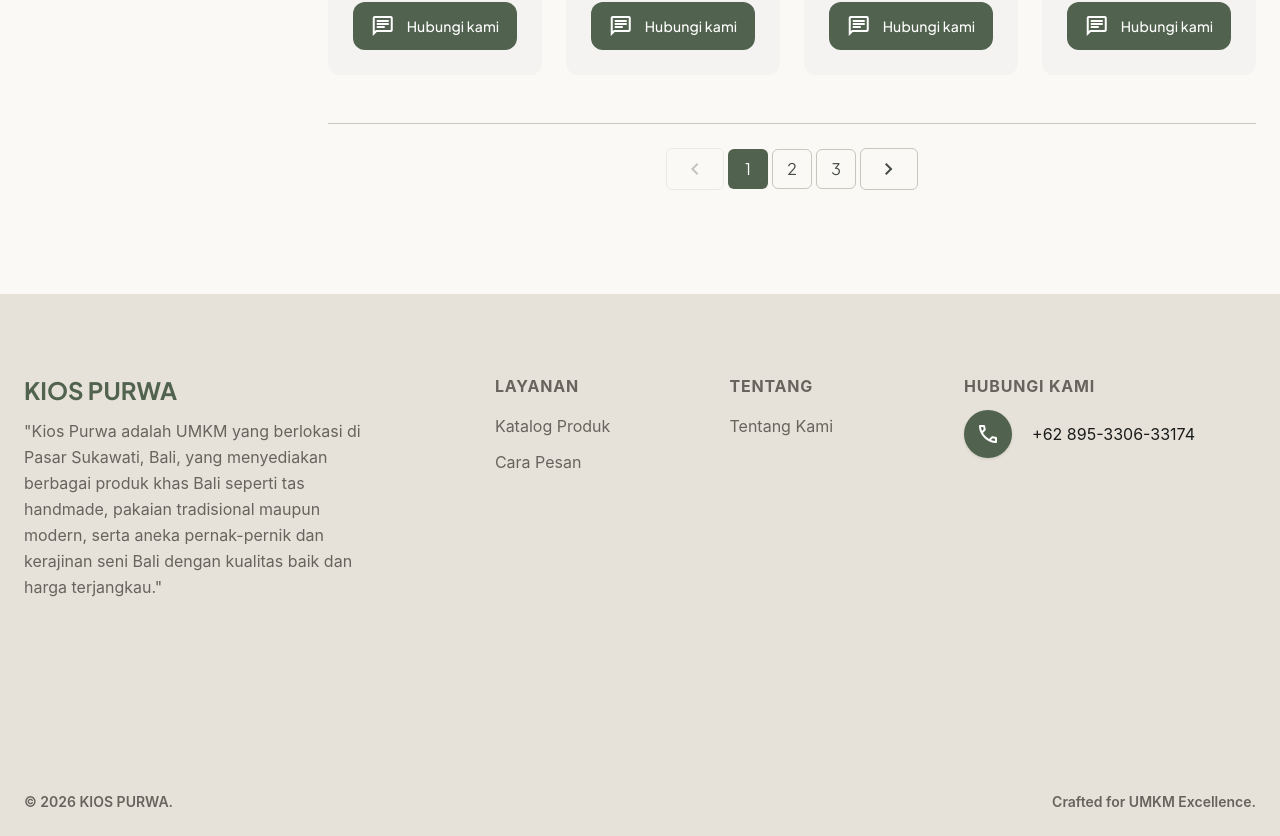
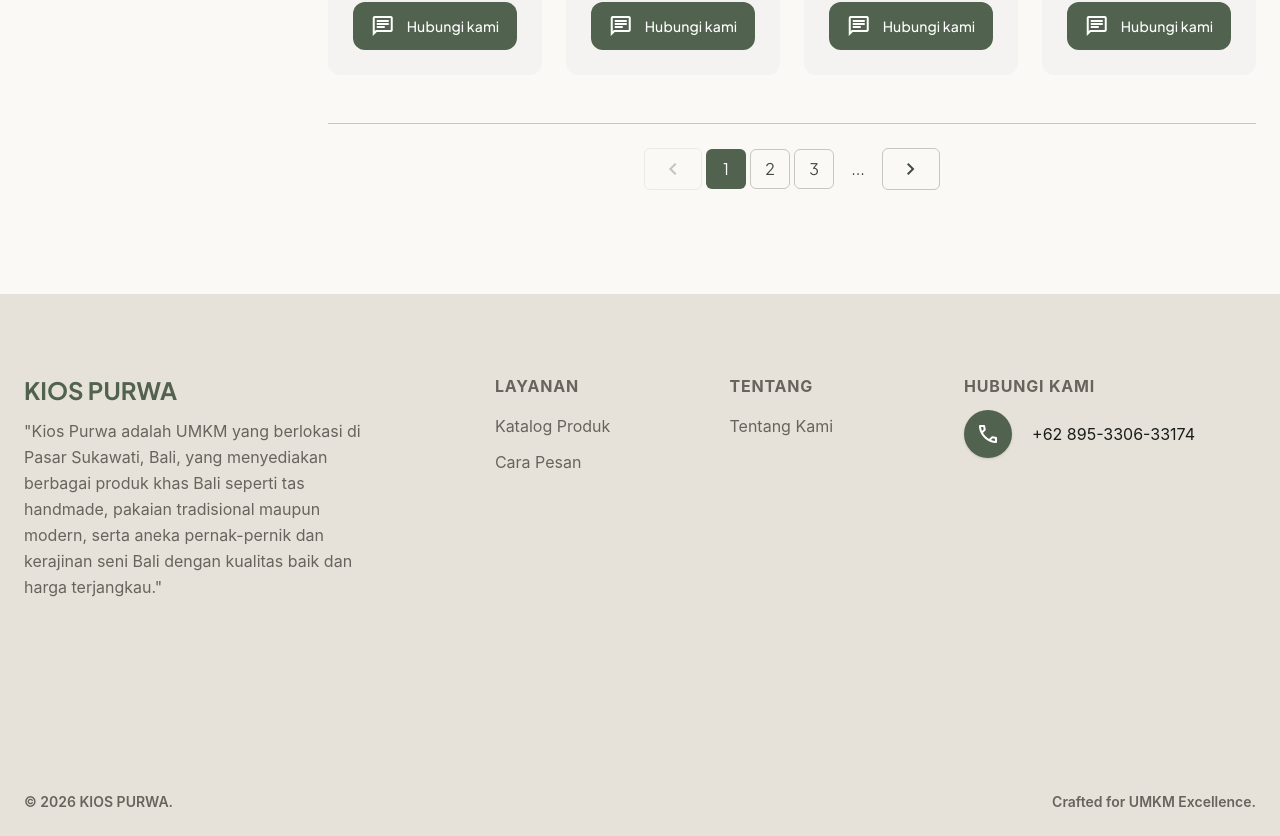
Before and after one commit to Harvertz-9/kiosPurwa, a Vue app: page /catalog in a window 1280 px wide. Shown: the part 1356-2192 px from the top of the page. Built offline with nearby package versions, Linux system fonts and the light colour scheme.

Commit message:
fixing content how to order, pagination, autoclose filter

```diff
--- a/src/layouts/MainLayout.vue
+++ b/src/layouts/MainLayout.vue
@@ -5,7 +5,7 @@ import BackToTop from '@/components/ui/BackToTop.vue'
 </script>
 
 <template>
-    <div class="flex flex-col min-h-screen overflow-x-hidden">
+    <div class="flex flex-col min-h-screen">
         <Navbar />
         <main class="flex-1">
             <slot />
--- a/src/pages/Catalog.vue
+++ b/src/pages/Catalog.vue
@@ -161,14 +161,14 @@ const filteredProducts = computed(() => {
     return result;
 });
 
-const totalPages = computed(() => Math.min(Math.ceil(filteredProducts.value.length / itemsPerPage), 3));
+const totalPages = computed(() => Math.min(Math.ceil(filteredProducts.value.length / itemsPerPage), 6));
 
 const paginatedProducts = computed(() => {
     const start = (currentPage.value - 1) * itemsPerPage;
     return filteredProducts.value.slice(start, start + itemsPerPage);
 });
 
-// Halaman pagination yang ditampilkan (maks 3)
+// Halaman pagination yang ditampilkan (maks 6 dengan elipsis)
 const visiblePages = computed(() => {
     const total = totalPages.value;
     const current = currentPage.value;
@@ -177,18 +177,23 @@ const visiblePages = computed(() => {
     if (total <= 3) {
         for (let i = 1; i <= total; i++) pages.push(i);
     } else {
-        if (current === 1) {
+        if (current <= 2) {
             pages.push(1, 2, 3);
-        } else if (current === total) {
+            pages.push('...');
+        } else if (current >= total - 1) {
             pages.push(total - 2, total - 1, total);
         } else {
             pages.push(current - 1, current, current + 1);
+            pages.push('...');
         }
     }
     return pages;
 });
 
 watch([selectedCategory, selectedPrices], () => { currentPage.value = 1; });
+watch(selectedPrices, () => {
+    isPriceDropdownOpen.value = false;
+}, { deep: true });
 watch(currentPage, () => { window.scrollTo({ top: 0, behavior: 'smooth' }); });
 </script>
 
@@ -391,16 +396,23 @@ watch(currentPage, () => { window.scrollTo({ top: 0, behavior: 'smooth' }); });
                                 <span class="material-symbols-outlined text-[20px]">chevron_left</span>
                             </button>
 
+                            <template v-for="page in visiblePages" :key="page">
+                                <span
+                                    v-if="page === '...'"
+                                    class="w-10 h-10 flex items-center justify-center text-on-surface-variant font-label-md select-none"
+                                >
+                                    ...
+                                </span>
                                 <button
-                                v-for="page in visiblePages"
-                                :key="page"
+                                    v-else
                                     @click="currentPage = page"
                                     :class="currentPage === page
-                                    ? 'w-10 h-10 flex items-center justify-center rounded-md bg-primary text-on-primary font-label-md border border-transparent transition-all'
-                                    : 'w-10 h-10 flex items-center justify-center rounded-md border border-outline-variant text-on-surface-variant hover:bg-primary hover:text-on-primary font-label-md transition-colors'"
+                                        ? 'w-10 h-10 flex items-center justify-center rounded-md bg-primary text-on-primary font-label-md border border-transparent transition-all cursor-pointer'
+                                        : 'w-10 h-10 flex items-center justify-center rounded-md border border-outline-variant text-on-surface-variant hover:bg-primary hover:text-on-primary font-label-md transition-colors cursor-pointer'"
                                 >
                                     {{ page }}
                                 </button>
+                            </template>
 
                             <button
                                 @click="currentPage < totalPages && currentPage++"
--- a/src/pages/HowToOrder.vue
+++ b/src/pages/HowToOrder.vue
@@ -62,15 +62,15 @@
                 </div>
             </section>
             <section class="mb-xl">
-                <div class="relative w-full h-100 rounded-xl overflow-hidden shadow-sm">
-                    <img class="w-full h-full object-cover"
-                        data-alt="A warm and inviting customer service scene where a local artisan is smiling while interacting with a smartphone. The background shows a cozy, minimalist Indonesian craft workshop with soft natural lighting and warm beige tones. The atmosphere conveys trust, digital craftsmanship, and professional approachability, reflecting a premium boutique service aesthetic."
+                <div class="flex flex-col lg:relative w-full lg:h-100 rounded-3xl overflow-hidden shadow-sm bg-surface-container-low border border-outline-variant/30">
+                    <img class="w-full h-48 sm:h-64 lg:h-full lg:absolute lg:inset-0 object-cover"
+                        data-alt="A warm and inviting customer service scene where a local artisan is smiling while interacting with a smartphone."
                         src="https://lh3.googleusercontent.com/aida-public/AB6AXuCCvfapEKVcL_nx9A3XKGChRrXgQs0ETG0w6yTHEmA35pt7B8G655i3X5-d5BUCUtYfzufAVje5hUSB7ZNKHglxMDcvRAz-VrjUgLE-rTA0E0J7JFr4vz3-o4mkq__EDV_Xow7Qz-TL4ZRbthk8_WrBnUEADwboErRGRSfWmPEQZ7THXrWFcM3jNQWMdT0qgLfHNNGxC5UhhqgCRNmv5iBKF4TBspDoZvb-L2KzgCp7YVhLb_SrLdqf3cAY6CdsGvnfW4JfxfoG-pFj" />
                     <div
-                        class="absolute inset-0 bg-linear-to-r from-primary/40 to-transparent flex items-center px-lg">
-                        <div class="max-w-2xl bg-surface/90 backdrop-blur-sm p-md rounded-lg">
+                        class="w-full p-6 sm:p-8 lg:absolute lg:inset-0 lg:bg-linear-to-r lg:from-primary/40 lg:to-transparent lg:flex lg:items-center lg:px-lg">
+                        <div class="w-full lg:max-w-2xl bg-surface-bright lg:bg-surface/90 lg:backdrop-blur-sm p-md rounded-2xl lg:rounded-lg shadow-sm lg:shadow-none border border-outline-variant/10 lg:border-none">
                             <h2 class="font-headline-lg text-headline-lg text-primary mb-sm">Pendekatan Personal</h2>
-                            <p class="font-body-md text-body-md text-on-surface-variant">Kami percaya setiap pesanan adalah awal dari silaturahmi. Chat with Seller on WhatsApp untuk pengalaman belanja yang lebih hangat.</p>
+                            <p class="font-body-md text-body-md text-on-surface-variant">Kami percaya setiap pesanan adalah awal dari silaturahmi. Chat dengan kami di WhatsApp untuk mendapatkan rekomendasi produk terbaik dan pengalaman belanja yang lebih hangat.</p>
                         </div>
                     </div>
                 </div>
```
Lines whose indentation alone changed are shown as unchanged.
